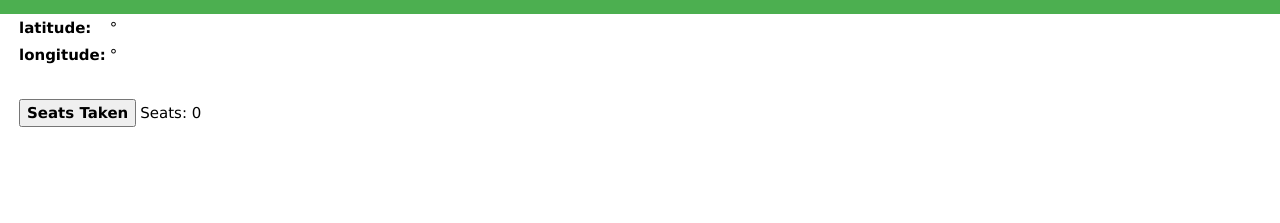
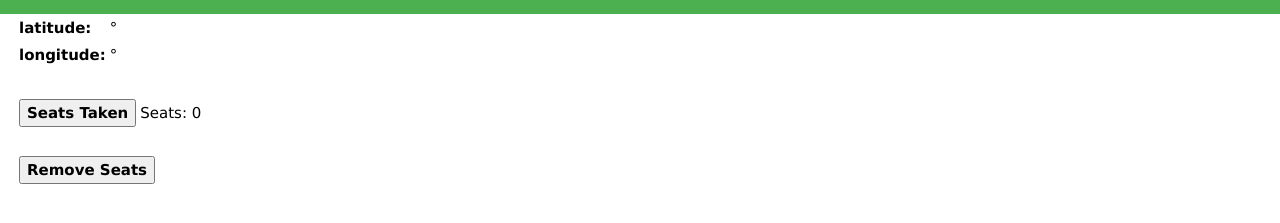
Before and after one commit to amirriazahmed/withinreach, a website: page public/admin1.html in a window 1280 px wide. Shown: the part 125-348 px from the top of the page. Drawn offline with Linux system fonts and the light colour scheme; no server answers.

Commit message:
add seats remove button

```diff
--- a/public/admin1.html
+++ b/public/admin1.html
@@ -38,6 +38,16 @@
             <td>Seats: <a id="seats">0</a></td>
           </tr>
         </table>
+
+        <br>
+        <table>
+          <tr>
+
+            <th><button id="submit" type="button" onClick="onClick2()"> Remove Seats</button></th>
+            </tr>
+
+          </table>
+
       </div>
     </div>
   <script>
@@ -59,6 +69,12 @@
       function onClick() {
         seats += 1 ;
         document.getElementById("seats").innerHTML = seats;
+      };
+
+      function onClick2() {
+        seats -= 1 ;
+        document.getElementById("seats").innerHTML = seats;
+        submitSeats()
       };
 
       const button = document.getElementById('submit');
```
Also changed, not shown: public/admin2.html (+16 -0 lines), public/user.html (+1 -1 lines), 2 other files.
